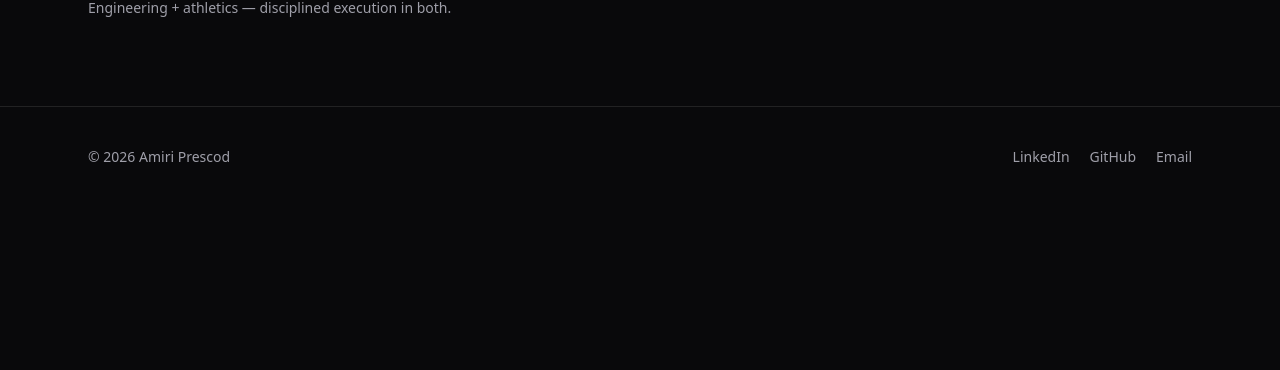
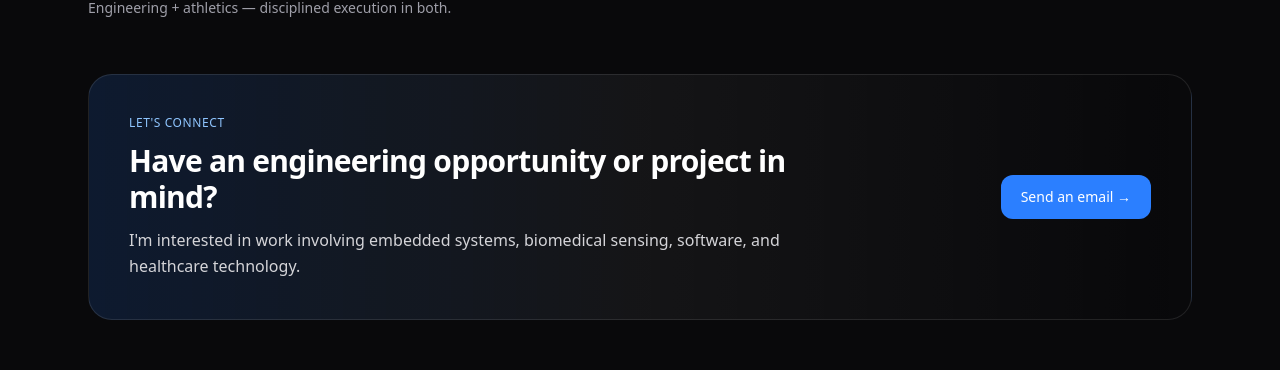
Before and after one commit to aprescod12/aprescod-portfolio-website, a Next.js app: page / in a window 1280 px wide. Shown: the part 1753-2123 px from the top of the page. Before the commit the page ends 1960 px from the top, so only its background shows below. Built offline with nearby package versions, Linux system fonts and the light colour scheme.

Commit message:
Add closing homepage contact CTA

```diff
--- a/src/app/page.tsx
+++ b/src/app/page.tsx
@@ -154,6 +154,25 @@ export default function HomePage() {
       </section>
 
       <HomePhotoCarousel />
+
+      {/* CONTACT CTA: clear next step without duplicating the global footer */}
+      <section className="mt-14 mb-14 overflow-hidden rounded-3xl border border-white/10 bg-gradient-to-r from-blue-500/15 via-white/5 to-white/0 p-8 md:flex md:items-center md:justify-between md:gap-8 md:p-10">
+        <div className="max-w-2xl">
+          <p className="text-xs uppercase tracking-wider text-blue-300">Let&apos;s connect</p>
+          <h2 className="mt-3 text-2xl font-semibold tracking-tight text-white md:text-3xl">
+            Have an engineering opportunity or project in mind?
+          </h2>
+          <p className="mt-3 text-zinc-300 leading-relaxed">
+            I&apos;m interested in work involving embedded systems, biomedical sensing, software, and healthcare technology.
+          </p>
+        </div>
+        <a
+          href="mailto:ajrprescod@gmail.com"
+          className="mt-6 inline-flex flex-shrink-0 items-center justify-center rounded-xl bg-blue-500 px-5 py-3 text-sm font-medium text-white transition-colors hover:bg-blue-400 md:mt-0"
+        >
+          Send an email →
+        </a>
+      </section>
     </Container>
   );
 }
```
